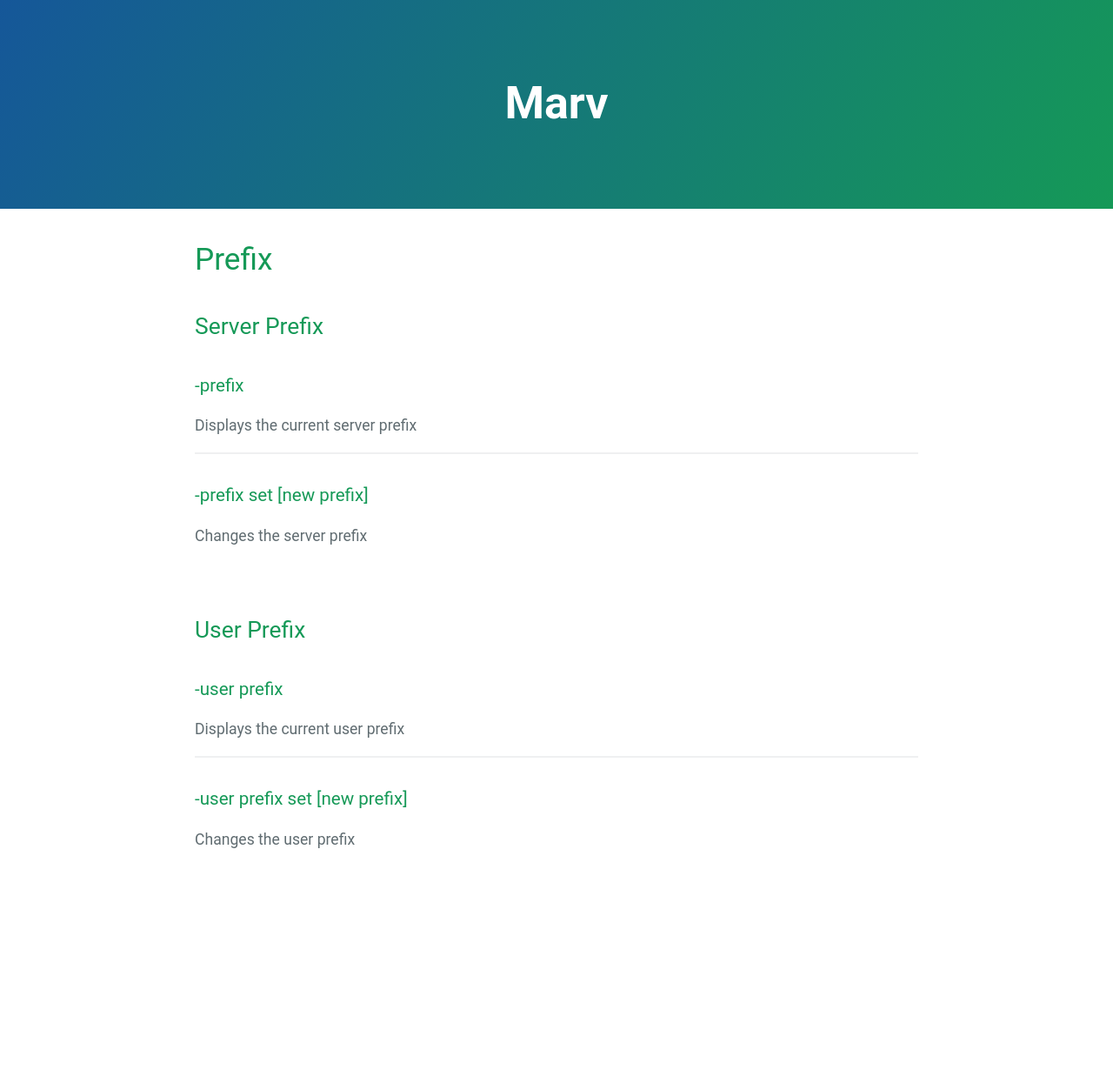
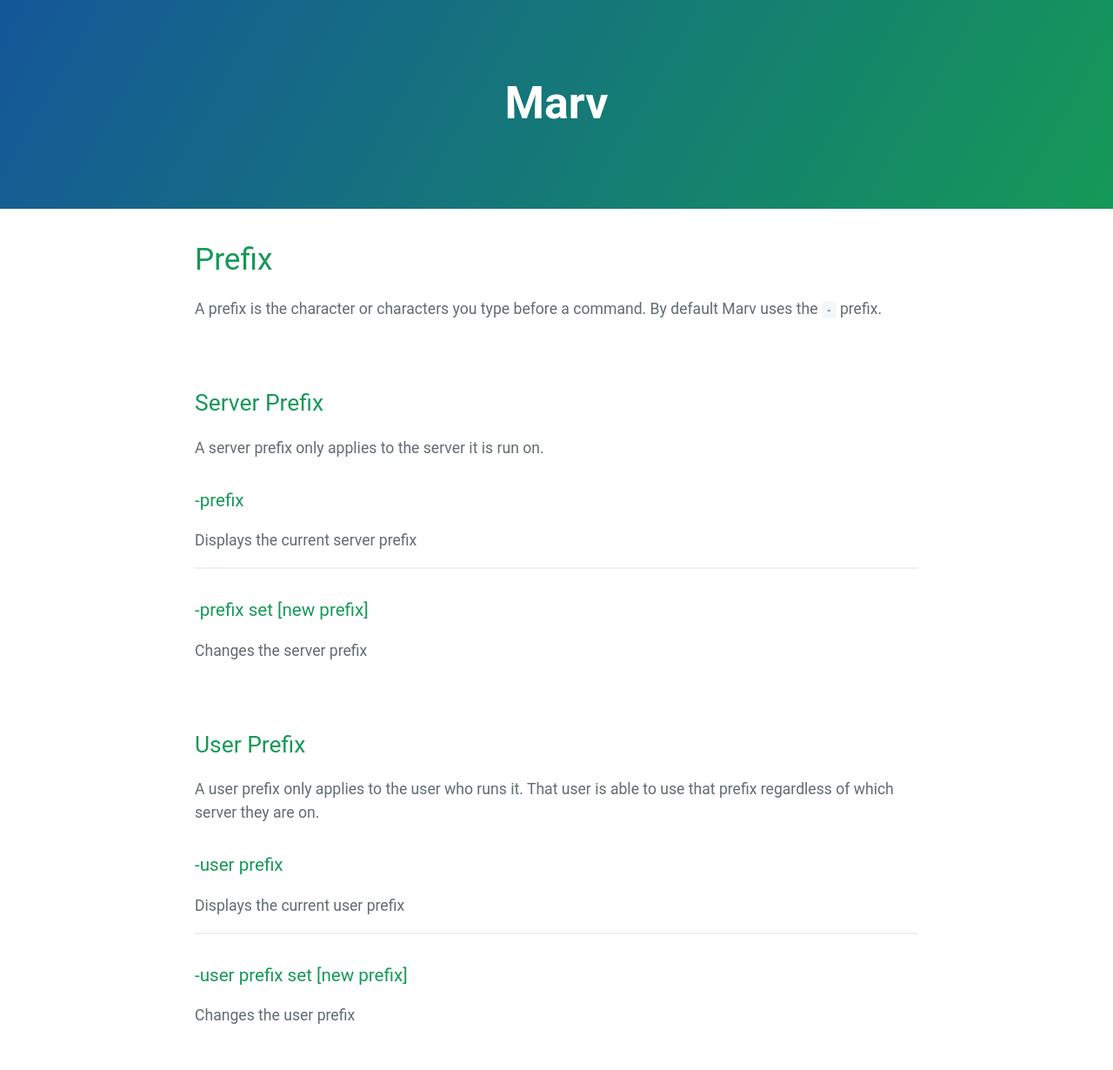
Before and after one commit to mymindishazel/marv-docs, a Jekyll site: the page built from commands/settings/prefix.md, in a window 1280 px wide. Shown: the whole page at 87% size. Built offline with Jekyll 4.4.1, drawn with Linux system fonts in a browser that asks for light colours; our own code applies the rules of GitHub Pages for plain Markdown files; before the commit the page ends 1028 px from its top, so only the background shows below that.

Commit message:
Update prefix.md

```diff
--- a/commands/settings/prefix.md
+++ b/commands/settings/prefix.md
@@ -1,6 +1,11 @@
 # Prefix
 
+A prefix is the character or characters you type before a command. By default Marv uses the `-` prefix.
+
+<br>
+
 ## Server Prefix
+A server prefix only applies to the server it is run on.
 
 ### -prefix
 Displays the current server prefix
@@ -13,6 +18,7 @@ Changes the server prefix
 <br>
 
 ## User Prefix
+A user prefix only applies to the user who runs it. That user is able to use that prefix regardless of which server they are on.
 
 ### -user prefix
 Displays the current user prefix
```
